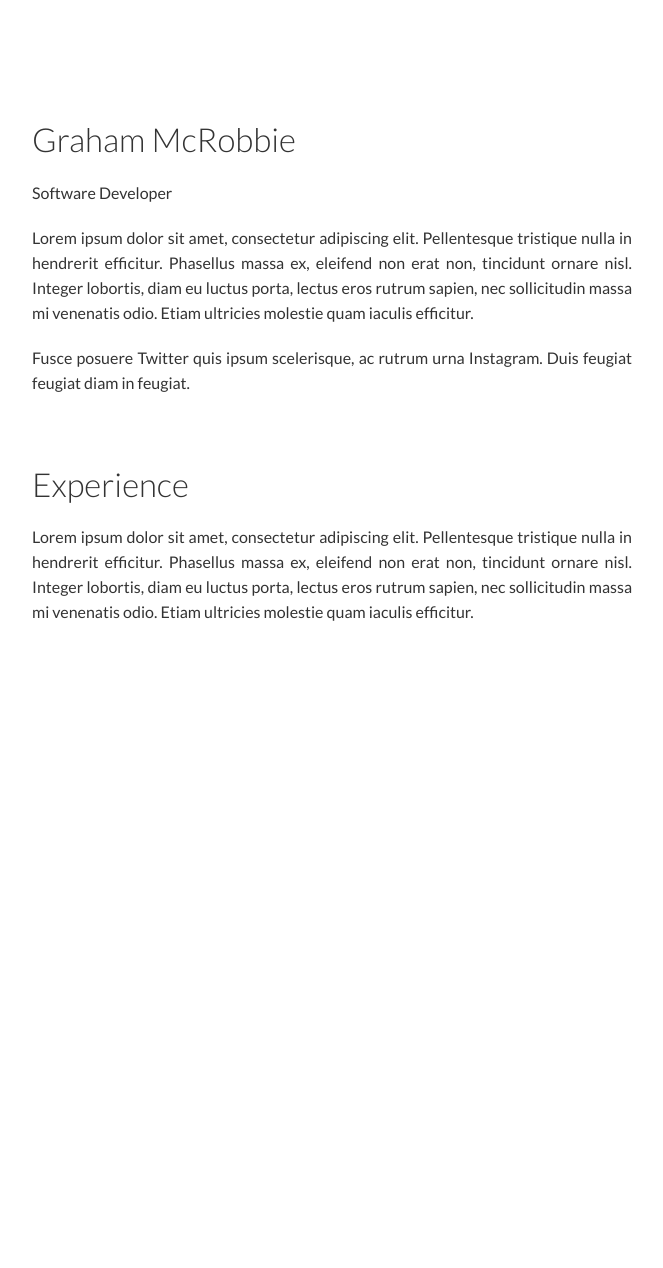
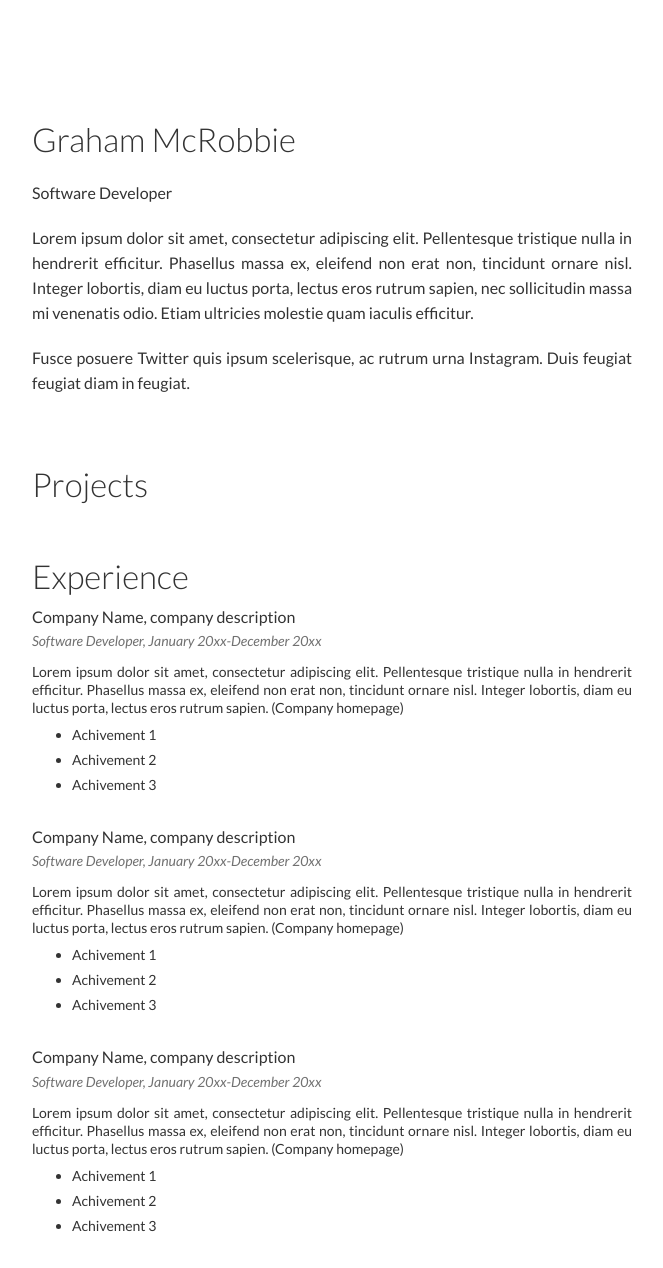
Before and after one commit to pekoto-zz/pekoto.github.io, a Jekyll site: the page built from index.md, in a window 1280 px wide. Shown: the whole page, without its empty margins (68-731 px from the left). Built offline with Jekyll 4.4.1, drawn with Linux system fonts in a browser that asks for light colours; before the commit the page ends 900 px from its top, so only the background shows below that.

Commit message:
Experience CSS, projects

```diff
--- a/_includes/about.html
+++ b/_includes/about.html
@@ -9,5 +9,4 @@
         Fusce posuere Twitter quis ipsum scelerisque, ac rutrum urna Instagram. Duis feugiat feugiat diam in feugiat.
       </p>
     </div>
-  </div>
 </div>
--- a/_includes/experience.html
+++ b/_includes/experience.html
@@ -1,9 +1,66 @@
 <div class="container experience-container">
   <div class="col-xs-12 work">
     <h1>Experience</h1>
-    <p>
-      Lorem ipsum dolor sit amet, consectetur adipiscing elit. Pellentesque tristique nulla in hendrerit efficitur. Phasellus massa ex, eleifend non erat non, tincidunt ornare nisl. Integer lobortis, diam eu luctus porta, lectus eros rutrum sapien, nec sollicitudin massa mi venenatis odio. Etiam ultricies molestie quam iaculis efficitur.
-    </p>
+
+    <div class="company">
+      <h2>Company Name, company description</h2>
+      <div class="role">
+        <p>Software Developer, January 20xx-December 20xx</p>
+      </div>
+      <div class="description">
+        <p>
+          Lorem ipsum dolor sit amet, consectetur adipiscing elit. Pellentesque tristique nulla in hendrerit efficitur. Phasellus massa ex, eleifend non erat non, tincidunt ornare nisl. Integer lobortis, diam eu luctus porta, lectus eros rutrum sapien. (Company
+          homepage)
+        </p>
+      </div>
+      <div class="achievements">
+        <ul>
+          <li>Achivement 1</li>
+          <li>Achivement 2</li>
+          <li>Achivement 3</li>
+        </ul>
+      </div>
+    </div>
+
+    <div class="company">
+      <h2>Company Name, company description</h2>
+      <div class="role">
+        <p>Software Developer, January 20xx-December 20xx</p>
+      </div>
+      <div class="description">
+        <p>
+          Lorem ipsum dolor sit amet, consectetur adipiscing elit. Pellentesque tristique nulla in hendrerit efficitur. Phasellus massa ex, eleifend non erat non, tincidunt ornare nisl. Integer lobortis, diam eu luctus porta, lectus eros rutrum sapien. (Company
+          homepage)
+        </p>
+      </div>
+      <div class="achievements">
+        <ul>
+          <li>Achivement 1</li>
+          <li>Achivement 2</li>
+          <li>Achivement 3</li>
+        </ul>
+      </div>
+    </div>
+
+    <div class="company">
+      <h2>Company Name, company description</h2>
+      <div class="role">
+        <p>Software Developer, January 20xx-December 20xx</p>
+      </div>
+      <div class="description">
+        <p>
+          Lorem ipsum dolor sit amet, consectetur adipiscing elit. Pellentesque tristique nulla in hendrerit efficitur. Phasellus massa ex, eleifend non erat non, tincidunt ornare nisl. Integer lobortis, diam eu luctus porta, lectus eros rutrum sapien. (Company
+          homepage)
+        </p>
+      </div>
+      <div class="achievements">
+        <ul>
+          <li>Achivement 1</li>
+          <li>Achivement 2</li>
+          <li>Achivement 3</li>
+        </ul>
+      </div>
+    </div>
+
   </div>
 </div>
-</div>
--- a/_includes/projects.html
+++ b/_includes/projects.html
@@ -1,15 +1,6 @@
 <div class="container projects-container">
-  <h3>{{ site.projects_title | default: "Personal Projects" }}</h3>
-  {% for project in site.data.projects %}
-    <div class="row clearfix project">
-      <div class="col-xs-12">
-        <h4><a href="{{project.link}}" target="_blank">{{ project.name }}</a></h4>
-        <p class="overview">{{ project.overview }}</p>
-        {{ project.description | strip | markdownify }}
-      </div>
+    <div class="col-xs-12 projects">
+      <h1>Projects</h1>
+
     </div>
-  {% endfor %}
-  <br/>
-  <br/>
-  <p>...and more stuff in development 😁</p>
 </div>
--- a/_layouts/default.html
+++ b/_layouts/default.html
@@ -12,7 +12,10 @@
 
             {%- include about.html -%}
 
+            {%- include projects.html -%}
+
             {%- include experience.html -%}
+
 
           <!--  {%- if site.data.experience.size > 0 -%}
                 {%- include experience.html -%}
--- a/assets/main.scss
+++ b/assets/main.scss
@@ -194,7 +194,49 @@ img.company-logo {
   font-weight: 300
 }
 
+.work h2 {
+  font-size: 16px;
+  font-weight: 400;
+  margin-top: 10px;
+}
+
 .work p {
+  line-height: 25px;
+  max-width: 600px;
+  width: 85%
+}
+
+.work .role p {
+  font-size: 14px;
+  font-style: italic;
+  color: #717171;
+  line-height: 5px;
+  max-width: 600px;
+  width: 85%;
+  margin-top: 0px;
+}
+
+.work .description p {
+  font-size: 14px;
+  line-height: 18px;
+  margin-bottom: 5px;
+}
+
+.work .achievements li {
+  font-size: 14px;
+  line-height: 25px;
+}
+
+.work .company {
+  margin-bottom: 30px;
+}
+
+.projects h1 {
+  font-size: 33px;
+  font-weight: 300
+}
+
+.projects p {
   line-height: 25px;
   max-width: 600px;
   width: 85%
```
Also changed, not shown: _posts/2018-07-08-first-post.md (deleted, +0 -7 lines).
